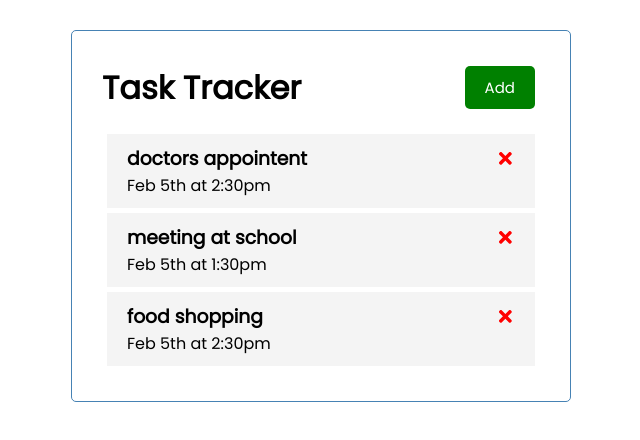
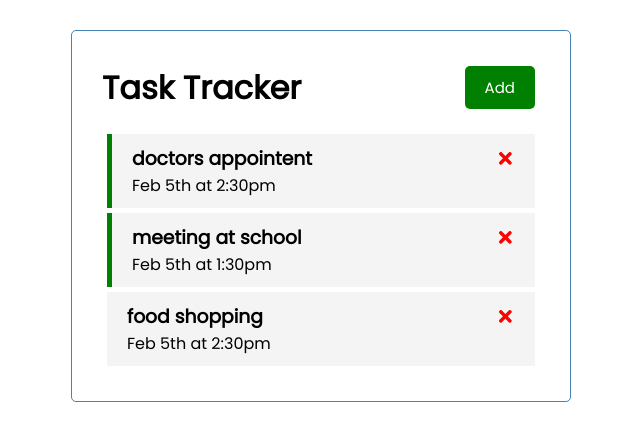
Before and after one commit to souhailhoichtia/react-task-tracker, a React (Create React App) app: page / in a window 1280 px wide. Shown: the top 440 px of the page, without its empty margins (319-959 px from the left). Built offline with nearby package versions, Linux system fonts and the light colour scheme.

Commit message:
adding toggle task reminder, fucntion toggleReminder that get the id of double clicked task and change the reminder to the inverse

```diff
--- a/src/App.js
+++ b/src/App.js
@@ -1,7 +1,6 @@
 import Header from "./components/Header";
 import Tasks from "./components/Tasks";
 import { useState } from "react";
-import Task from "./components/Task";
 
 function App() {
   const [tasks, setTasks] = useState([
@@ -29,11 +28,21 @@
     //console.log("delete", id);
     setTasks(tasks.filter((task) => task.id !== id));
   };
+
+  // toggle reminder
+  const toggleReminder = (id) => {
+    // console.log(id);
+    setTasks(
+      tasks.map((task) =>
+        task.id === id ? { ...task, reminder: !task.reminder } : task
+      )
+    );
+  };
   return (
     <div className="container">
       <Header title="Task Tracker"></Header>
       {tasks.length > 0 ? (
-        <Tasks tasks={tasks} onDelete={deleteTask} />
+        <Tasks tasks={tasks} onDelete={deleteTask} onToggle={toggleReminder} />
       ) : (
         "no tasks to show"
       )}
--- a/src/components/Task.js
+++ b/src/components/Task.js
@@ -2,7 +2,10 @@
 
 function Task(props) {
   return (
-    <div className="task">
+    <div
+      className={`task ${props.task.reminder ? "reminder" : ""}`}
+      onDoubleClick={() => props.onToggle(props.task.id)}
+    >
       <h3>
         {props.task.text}{" "}
         <FaTimes
--- a/src/components/Tasks.js
+++ b/src/components/Tasks.js
@@ -1,10 +1,15 @@
 import Task from "./Task";
 
-function Tasks({ tasks, onDelete }) {
+function Tasks({ tasks, onDelete, onToggle }) {
   return (
     <>
       {tasks.map((task) => (
-        <Task key={task.id} task={task} onDelete={onDelete} />
+        <Task
+          key={task.id}
+          task={task}
+          onDelete={onDelete}
+          onToggle={onToggle}
+        />
       ))}
     </>
   );
```
